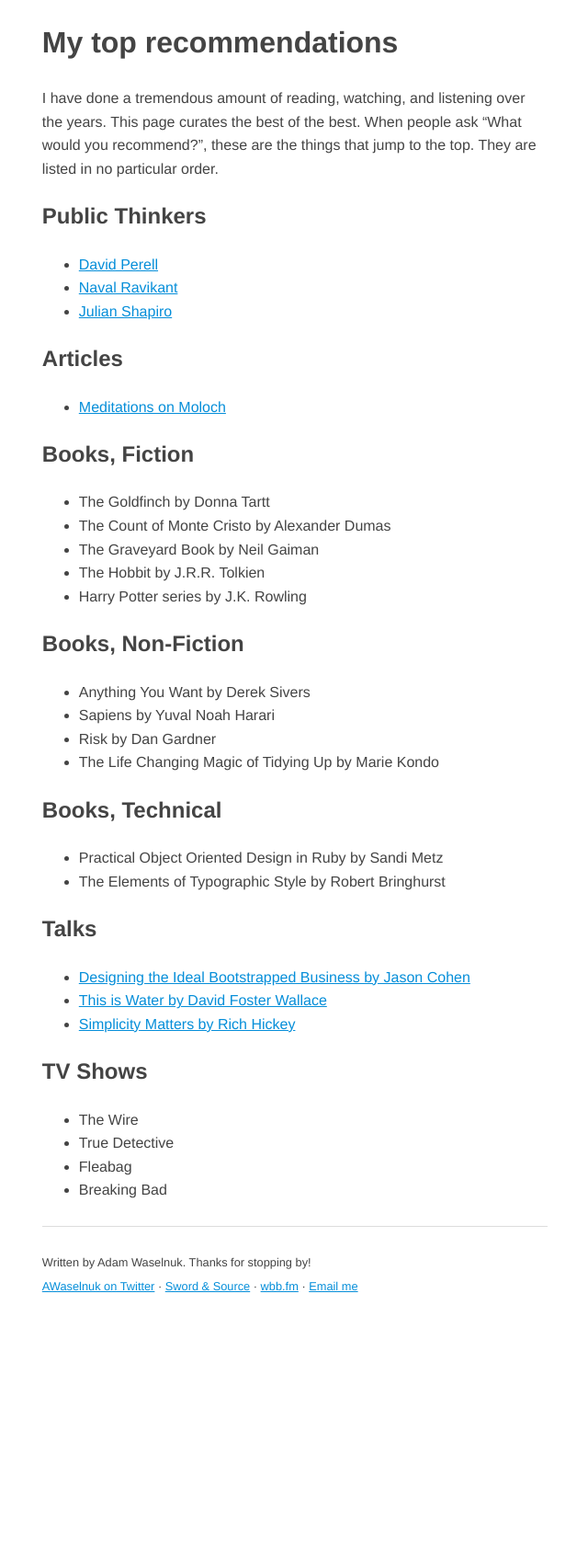
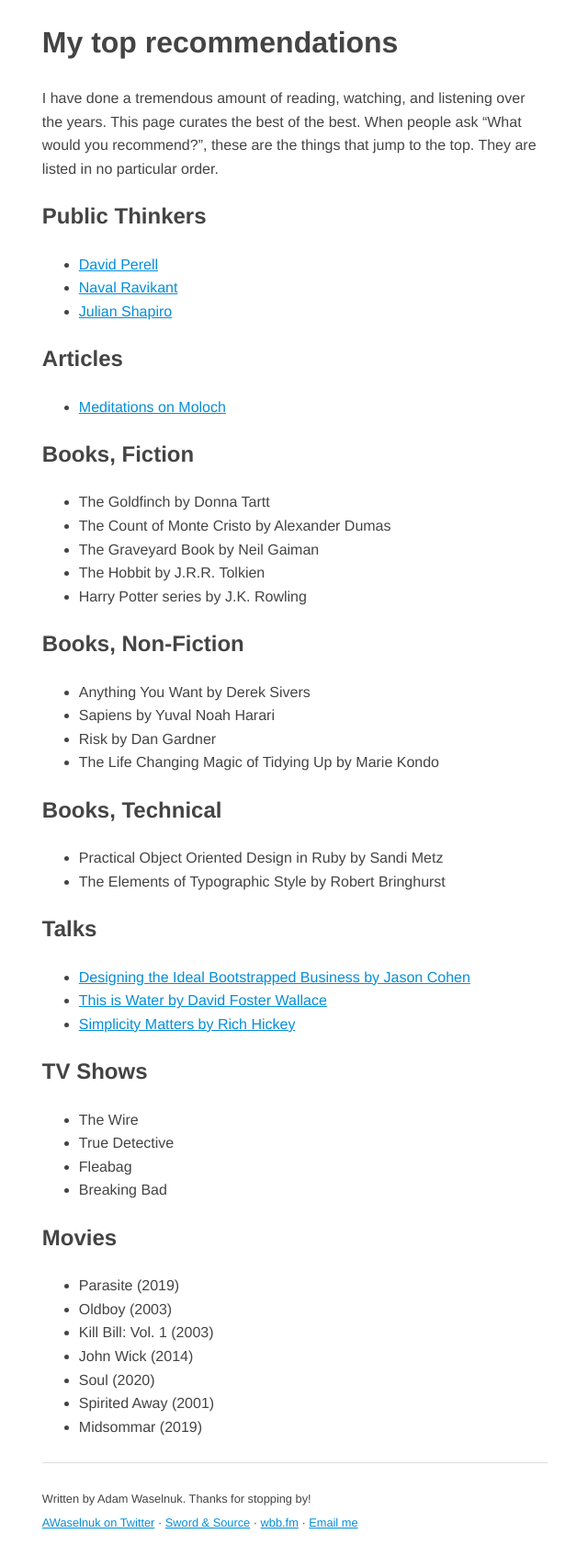
Before and after one commit to AWaselnuk/AWaselnuk.github.io, a Jekyll site: the page built from recommendations.md, in a window 1280 px wide. Shown: the whole page at 92% size, without its empty margins (319-959 px from the left). Built offline with Jekyll 4.4.1, drawn with Linux system fonts in a browser that asks for light colours; comment, search, counter and statistics services are not loaded; before the commit the page ends 1436 px from its top, so only the background shows below that.

Commit message:
Add some movies to recos

```diff
--- a/recommendations.md
+++ b/recommendations.md
@@ -51,3 +51,13 @@
 - True Detective
 - Fleabag
 - Breaking Bad
+
+## Movies
+
+- Parasite (2019)
+- Oldboy (2003)
+- Kill Bill: Vol. 1 (2003)
+- John Wick (2014)
+- Soul (2020)
+- Spirited Away (2001)
+- Midsommar (2019)
```
